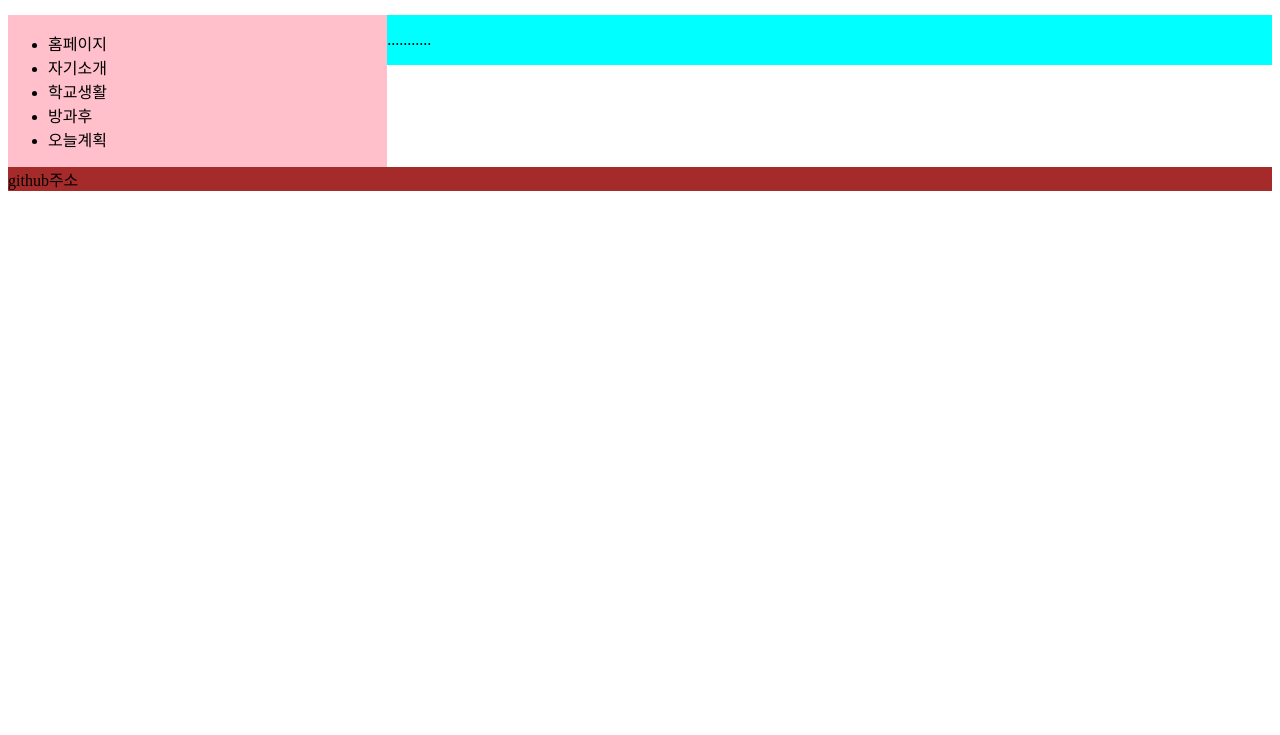
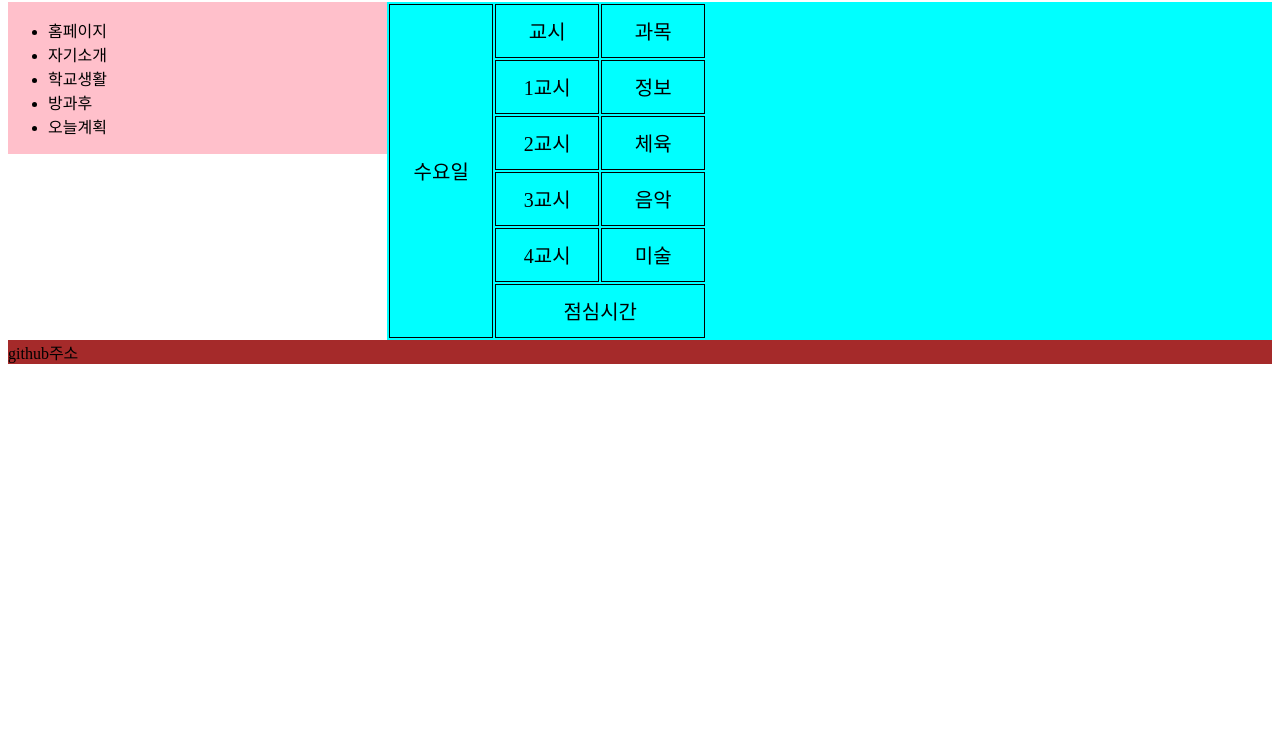
Before and after one commit to sysysysysysysysy/sehwa, a plain HTML site: page index.html in a window 1280 px wide. Shown: the part 65-800 px from the top of the page. Drawn offline with Linux system fonts and the light colour scheme.

Commit message:
Add files via upload

```diff
--- a/index.html
+++ b/index.html
@@ -10,11 +10,18 @@
 #nav {width:30%; height:70%; background-color:pink; float:left;}
 #container {width:70%; height:70%; background-color: cyan; background-image: url('R8d17b7aa0067af58c5b4053fe9a71949 (1).jpg'); float:right; }
 #footer {width:100%; height:10%; background-color:brown; clear: both;}
+table td{
+    border : 1px solid black;
+    text-align: center;
+    font-size: 20px;
+    width:100px;
+    height: 50px;
+    }
 </style>
 </head>
 <body>
     <div id= "header">
-        <h1>10824 </h1>
+        <h2>My timetable </h2>
     </div>
     <div id="nav">
         <ul>
@@ -26,7 +33,32 @@
         </ul>
     </div>
     <div id="container">
-        <p>...........</p>
+        <table>
+            <tr>
+             <td rowspan="6">수요일</td>
+             <td>교시</td>
+            <td>과목</td>
+            </tr>
+            <tr>
+                <td>1교시</td>
+                <td>정보</td>
+            </tr>
+            <tr>
+                <td>2교시</td>
+                <td>체육</td>
+            </tr>
+            <tr>
+                <td>3교시</td>
+                <td>음악</td>
+            </tr>
+            <tr>
+                <td>4교시</td>
+                <td>미술</td>
+            </tr>
+            <tr>
+                <td colspan="2">점심시간</td>
+            </tr>
+        </table>
     </div>
     <div id="footer">
         github주소
```
